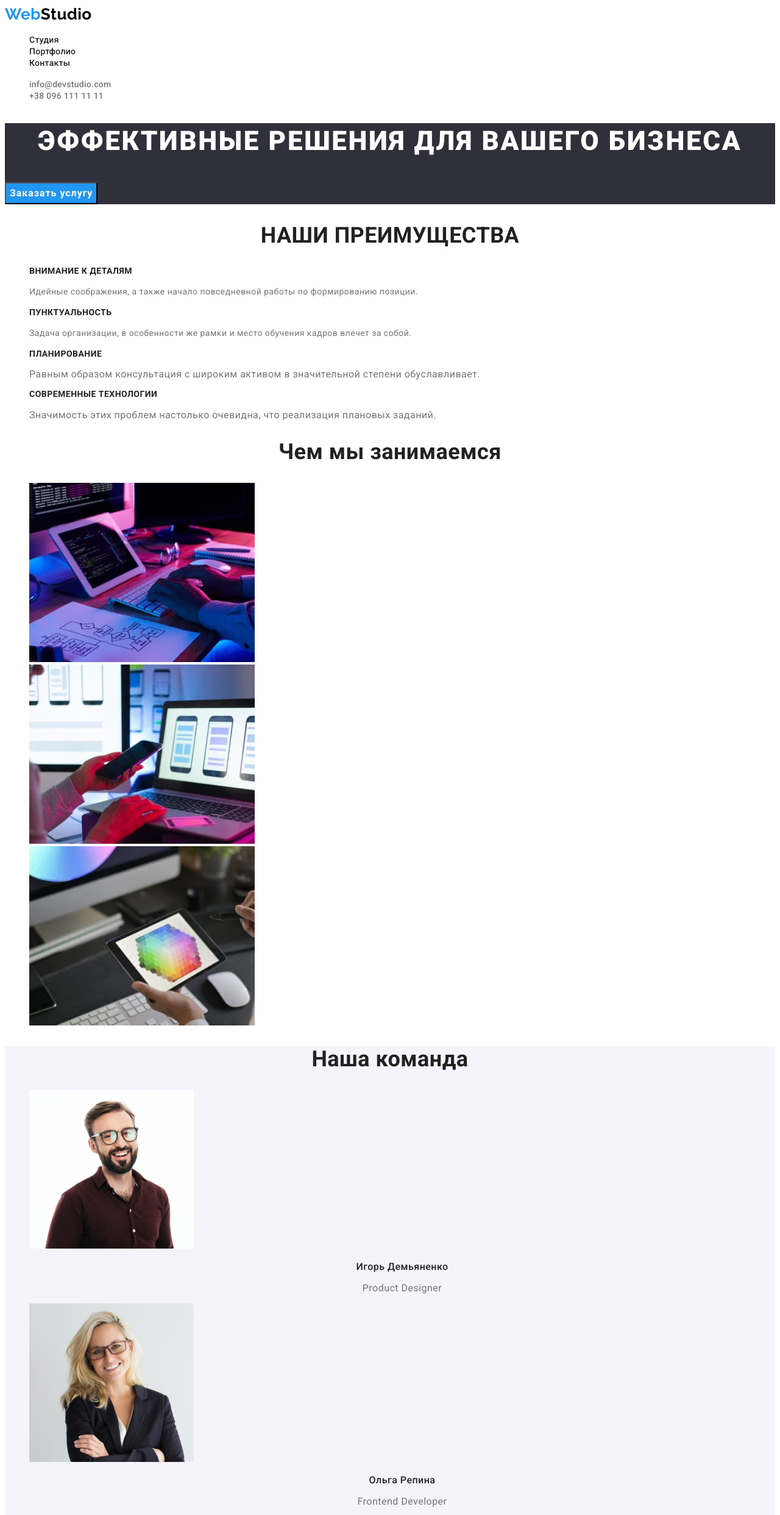
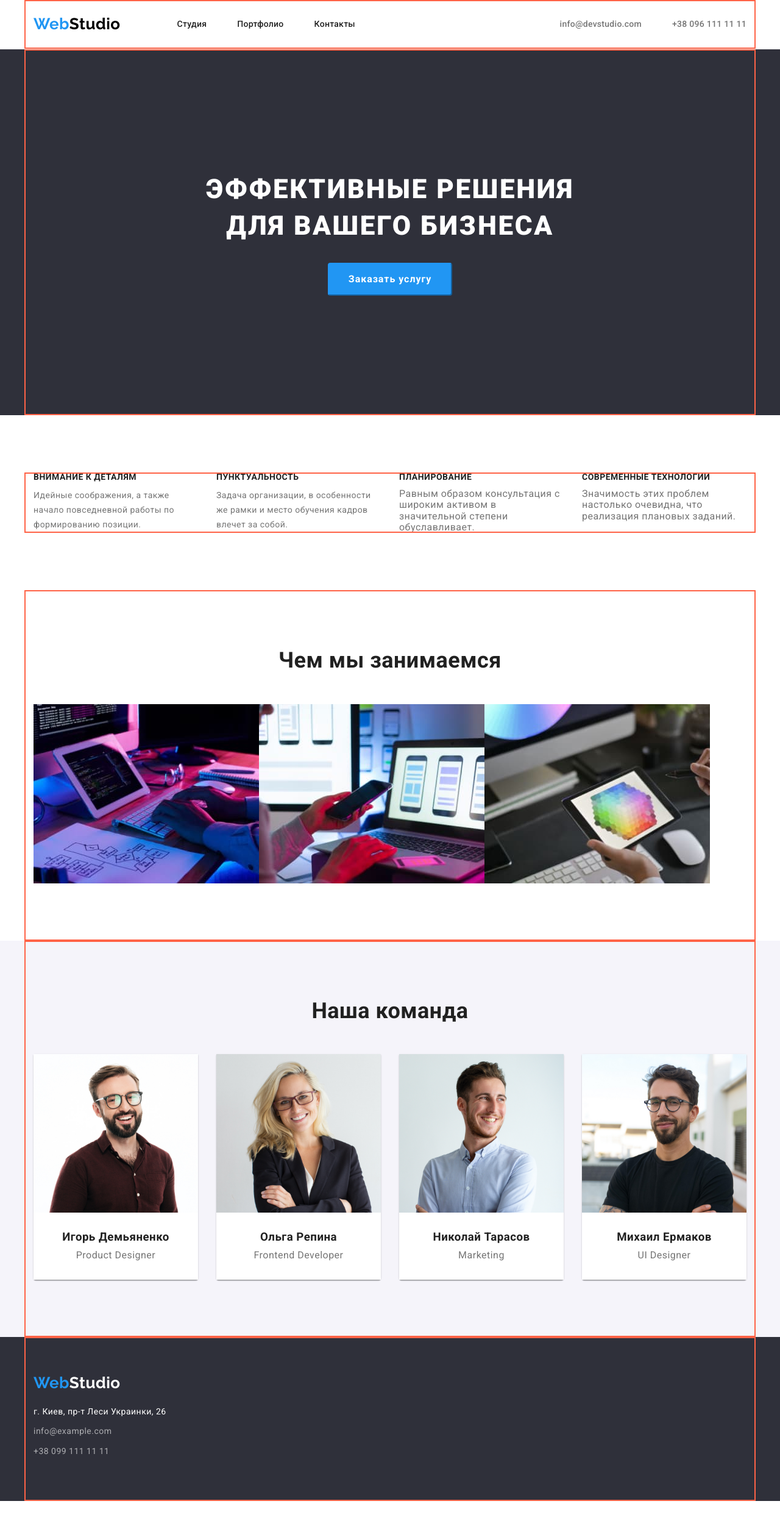
Before and after one commit to IIIMaroIII/goit-markup-hw-03, a plain HTML site: page index.html in a window 1280 px wide. Shown: the top 2485 px of the page at 61% size. After the commit the page ends 2462 px from the top, so only its background shows below. Drawn offline with nearby package versions, Linux system fonts and the light colour scheme.

Commit message:
added positions

```diff
--- a/css/styles.css
+++ b/css/styles.css
@@ -22,13 +22,42 @@
 
 /* Reset style */
 
+h1,
+h2,
+h3,
+h4,
+h5,
+h6,
+p {
+  margin: 0;
+}
+
+img {
+  display: block;
+}
+
 .list {
+  padding: 0;
+  margin: 0;
   list-style: none;
   text-decoration: none;
 }
 .hero-button,
 .button {
   cursor: pointer;
+}
+
+/* General style */
+
+.container {
+  width: 1200px;
+  padding-left: 15px;
+  padding-right: 15px;
+  margin-left: auto;
+  margin-right: auto;
+
+  outline: 2px solid tomato;
+  outline-offset: -2px;
 }
 
 /* Page */
@@ -43,7 +72,25 @@
 
 /* Header */
 
+.page-header {
+  border-bottom: 1px solid #ececec;
+}
+
+.header-container {
+  display: flex;
+  align-items: center;
+  padding-top: 24px;
+  padding-bottom: 25px;
+}
+
+.main-nav-container {
+  display: flex;
+}
+
 .header-logo {
+  display: block;
+  margin-right: 93px;
+
   color: var(--black-color);
   font-family: "Raleway", sans-serif;
   font-weight: 700;
@@ -56,7 +103,16 @@
 
 /* Site-nav */
 
+.site-nav-list {
+  display: flex;
+  gap: 50px;
+  align-items: center;
+}
+
 .site-nav-link {
+  padding-top: 32px;
+  padding-bottom: 32px;
+
   color: var(--title-text-color);
   font-weight: 500;
   font-size: 14px;
@@ -68,9 +124,18 @@
   color: var(--accent-color);
 }
 
-/* Auth-list link */
+/* Auth-list, link */
+
+.auth-list {
+  display: flex;
+  margin-left: auto;
+  gap: 50px;
+}
 
 .auth-link {
+  padding-top: 32px;
+  padding-bottom: 32px;
+
   color: var(--text-color);
   font-weight: 500;
   font-size: 14px;
@@ -84,11 +149,23 @@
 
 /* Hero */
 
+.hero-container {
+  height: 600px;
+  padding-top: 200px;
+  padding-left: auto;
+  padding-right: auto;
+}
+
 .hero {
   background-color: var(--secondary-background-color);
 }
 
 .hero-title {
+  display: block;
+  width: 696px;
+  margin-bottom: 30px;
+  margin-left: auto;
+  margin-right: auto;
   color: var(--white-color);
   font-weight: 900;
   font-size: 44px;
@@ -98,6 +175,14 @@
   text-transform: uppercase;
 }
 .hero-button {
+  display: block;
+  margin-left: auto;
+  margin-right: auto;
+  border-radius: 4px;
+  border-color: var(--accent-color);
+  min-width: 200px;
+  padding: 10px 32px;
+
   color: var(--white-color);
   background-color: var(--accent-color);
   font-family: inherit;
@@ -119,12 +204,33 @@
 
 /* Section Features */
 
+.features-list {
+  display: flex;
+  margin-top: 94px;
+  margin-bottom: 94px;
+  gap: 30px;
+}
+
+.features-item {
+  width: 270px;
+}
+
+.features-item > .section-title {
+  display: block;
+  margin-bottom: 10px;
+}
+
 .features .section-title {
   font-weight: 700;
   font-size: 14px;
   line-height: 1.14;
   text-transform: uppercase;
 }
+
+.features-container > .section-title {
+  display: none;
+}
+
 .features-text {
   font-size: 14px;
   line-height: 1.71;
@@ -132,7 +238,18 @@
 
 /* Section Job*/
 
+.job-container {
+  padding-top: 94px;
+  padding-bottom: 94px;
+}
+
+.job-list {
+  display: flex;
+}
+
 .job .section-title {
+  margin-bottom: 50px;
+
   font-weight: 700;
   font-size: 36px;
   line-height: 1.17;
@@ -140,6 +257,41 @@
 }
 
 /* Section Team */
+
+.team-container {
+  padding-bottom: 94px;
+  padding-top: 94px;
+}
+
+.team-list {
+  display: flex;
+  /* gap: 30px;   */
+}
+
+.team-item {
+  box-shadow: 0px 1px 3px rgba(0, 0, 0, 0.12), 0px 1px 1px rgba(0, 0, 0, 0.14),
+    0px 2px 1px rgba(0, 0, 0, 0.2);
+  border-radius: 0px 0px 4px 4px;
+}
+
+.team-item:not(:last-child) {
+  margin-right: 30px;
+}
+
+.team-wrapper {
+  text-align: center;
+  padding-top: 30px;
+  padding-bottom: 30px;
+  padding-left: 5px;
+  padding-right: 5px;
+
+  background-color: var(--white-color);
+}
+
+.team-wrapper > .section-title {
+  display: block;
+  margin-bottom: 10px;
+}
 
 .section.team {
   background-color: var(--third-background-color);
@@ -154,7 +306,9 @@
   font-size: 16px;
   font-weight: 500;
 }
-.section > .section-title {
+.container > .section-title {
+  margin-bottom: 50px;
+
   font-weight: 700;
   font-size: 36px;
   line-height: 1.17;
@@ -166,7 +320,17 @@
 .footer {
   background-color: var(--secondary-background-color);
 }
+
+.footer-container {
+  display: block;
+  padding-top: 60px;
+  padding-bottom: 60px;
+}
+
 .footer-logo {
+  display: block;
+  margin-bottom: 20px;
+
   color: var(--white-color);
   font-family: "Raleway", sans-serif;
   font-weight: 700;
@@ -179,9 +343,15 @@
 }
 
 .footer-text {
+  display: block;
+  margin-bottom: 9px;
+
   color: var(--white-color);
 }
 .footer-link {
+  display: block;
+  padding-bottom: 9px;
+
   color: var(--footer-link-color);
 }
 .footer-link,
--- a/index.html
+++ b/index.html
@@ -11,13 +11,18 @@
       href="https://fonts.googleapis.com/css2?family=Raleway:wght@700&family=Roboto:wght@400;500;700;900&display=swap"
       rel="stylesheet"
     />
+    <link
+      rel="stylesheet"
+      href="https://cdnjs.cloudflare.com/ajax/libs/modern-normalize/1.1.0/modern-normalize.min.css"
+    />
     <link rel="stylesheet" href="./css/styles.css" />
   </head>
   <body class="page">
     <!-- Шапка сайта -->
 
     <header class="page-header">
-      <nav class="main-nav">
+      <div class="container header-container">
+        <nav class="main-nav main-nav-container">
           <a class="header-logo list" href="./index.html">
             <span>Web</span>Studio
           </a>
@@ -27,7 +32,9 @@
               <a class="site-nav-link list" href="">Студия</a>
             </li>
             <li class="site-nav-item">
-            <a class="site-nav-link list" href="./portfolio.html">Портфолио</a>
+              <a class="site-nav-link list" href="./portfolio.html"
+                >Портфолио</a
+              >
             </li>
             <li class="site-nav-item">
               <a class="site-nav-link list" href="">Контакты</a>
@@ -47,16 +54,20 @@
             >
           </li>
         </ul>
+      </div>
     </header>
     <main>
       <!-- Эффективные решения для вашего бизнеса -->
       <section class="hero">
+        <div class="container hero-container">
           <h1 class="hero-title">Эффективные решения для вашего бизнеса</h1>
           <button class="hero-button" type="button">Заказать услугу</button>
+        </div>
       </section>
 
       <!-- Наши преимущества -->
       <section class="section features">
+        <div class="container features-container">
           <h2 class="section-title">Наши преимущества</h2>
           <ul class="features-list list">
             <li class="features-item">
@@ -69,8 +80,8 @@
             <li class="features-item">
               <h3 class="section-title">Пунктуальность</h3>
               <p class="features-text">
-              Задача организации, в особенности же рамки и место обучения кадров
-              влечет за собой.
+                Задача организации, в особенности же рамки и место обучения
+                кадров влечет за собой.
               </p>
             </li>
             <li class="features-item">
@@ -88,10 +99,12 @@
               </p>
             </li>
           </ul>
+        </div>
       </section>
 
       <!-- Чем мы занимаемся -->
       <section class="section job">
+        <div class="container job-container">
           <h2 class="section-title">Чем мы занимаемся</h2>
           <ul class="job-list list">
             <li class="job-item">
@@ -112,10 +125,12 @@
               />
             </li>
           </ul>
+        </div>
       </section>
 
       <!-- Наша Команда -->
       <section class="section team">
+        <div class="container team-container">
           <h2 class="section-title">Наша команда</h2>
           <ul class="team-list list">
             <li class="team-item">
@@ -125,8 +140,10 @@
                 alt="Мужчина в коричневой рубашке"
                 width="270"
               />
+              <div class="team-wrapper">
                 <h3 class="section-title">Игорь Демьяненко</h3>
                 <p class="section-text" lang="en">Product Designer</p>
+              </div>
             </li>
             <li class="team-item">
               <img
@@ -135,8 +152,10 @@
                 alt="Женщина в темном пиджаке"
                 width="270"
               />
+              <div class="team-wrapper">
                 <h3 class="section-title">Ольга Репина</h3>
                 <p class="section-text" lang="en">Frontend Developer</p>
+              </div>
             </li>
             <li class="team-item">
               <img
@@ -145,8 +164,10 @@
                 alt="Мужчина в светлой рубашке"
                 width="270"
               />
+              <div class="team-wrapper">
                 <h3 class="section-title">Николай Тарасов</h3>
                 <p class="section-text" lang="en">Marketing</p>
+              </div>
             </li>
             <li class="team-item">
               <img
@@ -155,13 +176,17 @@
                 alt="Мужчина в черной футболке"
                 width="270"
               />
+              <div class="team-wrapper">
                 <h3 class="section-title">Михаил Ермаков</h3>
                 <p class="section-text" lang="en">UI Designer</p>
+              </div>
             </li>
           </ul>
+        </div>
       </section>
     </main>
     <footer class="footer">
+      <div class="container footer-container">
         <a class="footer-logo list" href="./index.html">
           <span>Web</span>Studio
         </a>
@@ -180,6 +205,7 @@
             </li>
           </ul>
         </address>
+      </div>
     </footer>
   </body>
 </html>
```
Also changed, not shown: portfolio.html (+11 -3 lines). Lines whose indentation alone changed are shown as unchanged.
